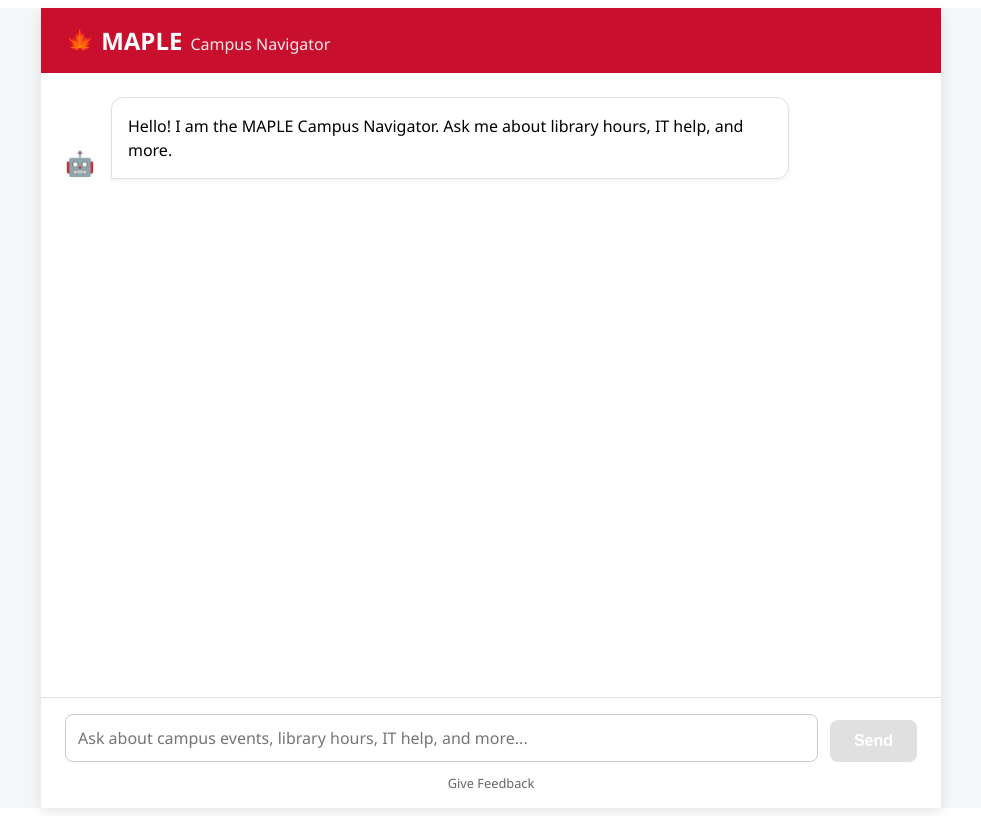
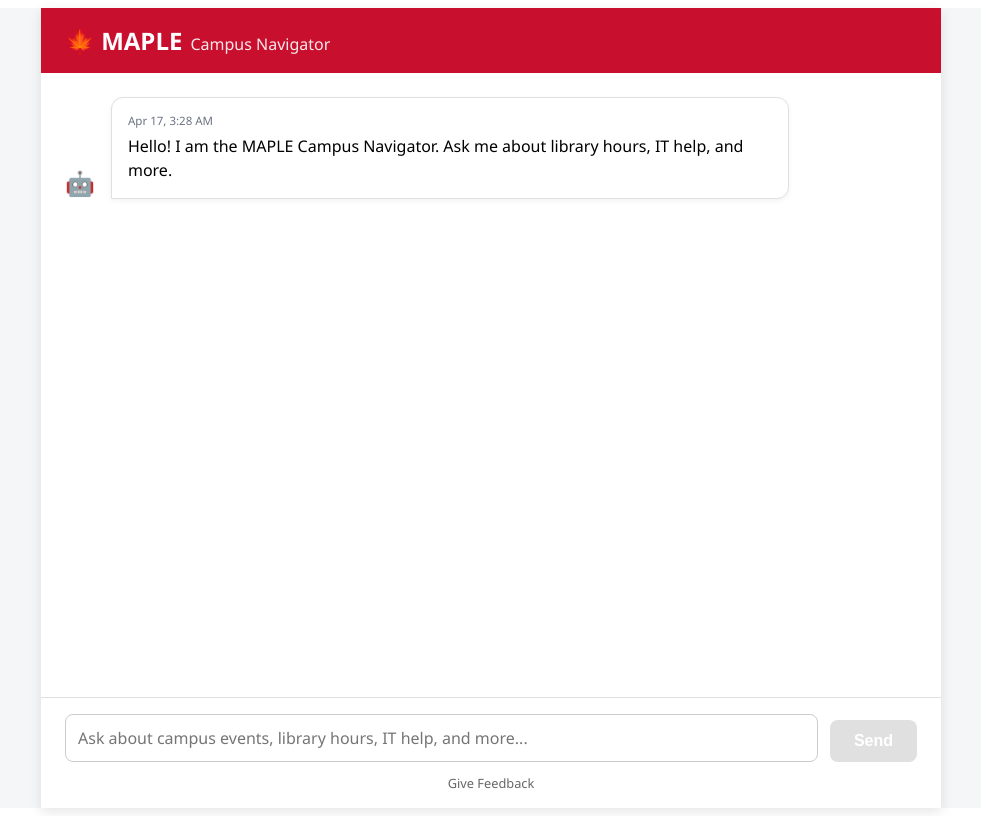
Before and after one commit to MaristGormanly/maple-m3, an Angular app in the folder client/: page / in a window 1280 px wide. Shown: the whole page, without its empty margins (149-1130 px from the left). Built offline with nearby package versions, Linux system fonts and the light colour scheme.

Commit message:
Add timestamps to user and ai messages

```diff
--- a/client/src/app/app.component.html
+++ b/client/src/app/app.component.html
@@ -38,6 +38,7 @@
         </div>
 
         <div class="message-content" [class.error-msg]="msg.isError">
+          <div class="message-time" *ngIf="msg.timestamp">{{ formatMessageTime(msg.timestamp) }}</div>
 
           <!-- Markdown Rendered Content -->
           <div class="text" [innerHTML]="msg.content | markdown"></div>
--- a/client/src/app/app.component.scss
+++ b/client/src/app/app.component.scss
@@ -100,6 +100,13 @@
 
   .message-content {
     padding: 1rem;
+
+    .message-time {
+      font-size: 0.72rem;
+      color: #6b7280;
+      margin-bottom: 0.4rem;
+      line-height: 1.2;
+    }
 
     &.error-msg {
       border-left: 4px solid #d32f2f;
--- a/client/src/app/app.component.ts
+++ b/client/src/app/app.component.ts
@@ -40,7 +40,11 @@ export class AppComponent implements AfterViewChecked {
 
   userInput: string = '';
   messages: ChatMessage[] = [
-    { role: 'assistant', content: 'Hello! I am the MAPLE Campus Navigator. Ask me about library hours, IT help, and more.' }
+    {
+      role: 'assistant',
+      content: 'Hello! I am the MAPLE Campus Navigator. Ask me about library hours, IT help, and more.',
+      timestamp: new Date().toISOString()
+    }
   ];
   isLoading: boolean = false;
   conversationId: string | null = null;
@@ -65,7 +69,7 @@ export class AppComponent implements AfterViewChecked {
     if (!this.userInput.trim() || this.isLoading) return;
 
     const userText = this.userInput.trim();
-    this.messages.push({ role: 'user', content: userText });
+    this.messages.push({ role: 'user', content: userText, timestamp: new Date().toISOString() });
     this.userInput = '';
     this.isLoading = true;
 
@@ -93,7 +97,8 @@ export class AppComponent implements AfterViewChecked {
 
           this.messages.push({
             role: 'assistant',
-            content: friendlyMessage
+            content: friendlyMessage,
+            timestamp: new Date().toISOString()
           });
 
           this.isLoading = false;
@@ -109,4 +114,16 @@ export class AppComponent implements AfterViewChecked {
       this.sendMessage();
     }
   }
+
+  formatMessageTime(iso?: string): string {
+    if (!iso) return '';
+    const d = new Date(iso);
+    if (Number.isNaN(d.getTime())) return '';
+    return d.toLocaleString(undefined, {
+      month: 'short',
+      day: 'numeric',
+      hour: 'numeric',
+      minute: '2-digit'
+    });
+  }
 }
--- a/client/src/app/services/campus-api.service.ts
+++ b/client/src/app/services/campus-api.service.ts
@@ -53,6 +53,7 @@ export class CampusApiService {
           sources: res.data.sources,
           confidence: res.data.confidence,
           freshness: res.data.freshness,
+          timestamp: res.metadata?.timestamp || new Date().toISOString(),
           conversationId: res.data.conversation_id, // Extract backend's ID
           isError: false
         } as ChatMessage;
@@ -77,6 +78,7 @@ export class CampusApiService {
           content: fallbackMessage,
           sources: [],
           confidence: confidenceFlag,
+          timestamp: new Date().toISOString(),
           isError: true
         } as ChatMessage);
       })
--- a/client/src/app/types/chat.types.ts
+++ b/client/src/app/types/chat.types.ts
@@ -72,6 +72,8 @@ export interface ChatSource {
   export interface ChatMessage {
     role: 'user' | 'assistant';
     content: string;
+    /** ISO 8601 instant when the message was created (client or server). */
+    timestamp?: string;
     sources?: ChatSource[];
     confidence?: 'high' | 'medium' | 'low' | 'none';
     freshness?: DataFreshness;
--- a/client/src/main.ts
+++ b/client/src/main.ts
@@ -6,10 +6,10 @@
  * global error listeners). Zone.js is imported here to enable Angular's
  * default change detection.
  */
+import 'zone.js';
 import { bootstrapApplication } from '@angular/platform-browser';
 import { appConfig } from './app/app.config';
 import { AppComponent } from './app/app.component';
-import 'zone.js';
 
 bootstrapApplication(AppComponent, appConfig)
   .catch((err) => console.error(err));
```
